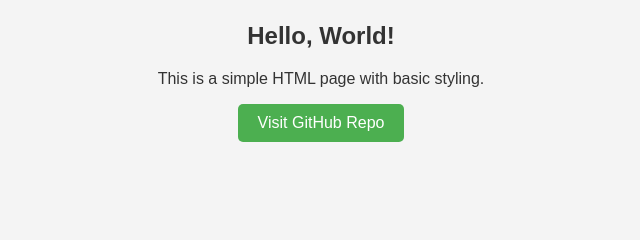
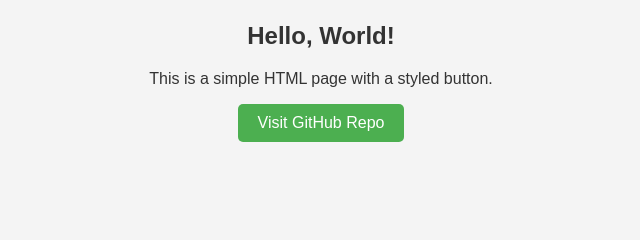
Before and after one commit to NataliCohen17/natali, a plain HTML site: page index.html in a window 1280 px wide. Shown: the part 156-396 px from the top of the page, 319-959 px from the left. Drawn offline with Linux system fonts and the light colour scheme.

Commit message:
Update index.html

```diff
--- a/index.html
+++ b/index.html
@@ -51,6 +51,7 @@
             border-radius: 5px;
             text-decoration: none;
             text-align: center;
+            cursor: pointer;
         }
         .button:hover {
             background-color: #45a049;
@@ -70,8 +71,8 @@
 
     <main>
         <h2>Hello, World!</h2>
-        <p>This is a simple HTML page with basic styling.</p>
-        <!-- New Button -->
+        <p>This is a simple HTML page with a styled button.</p>
+        <!-- Button linking to GitHub repository -->
         <a href="https://github.com/NataliCohen17/natalic.git" class="button" target="_blank">Visit GitHub Repo</a>
     </main>
 
```
